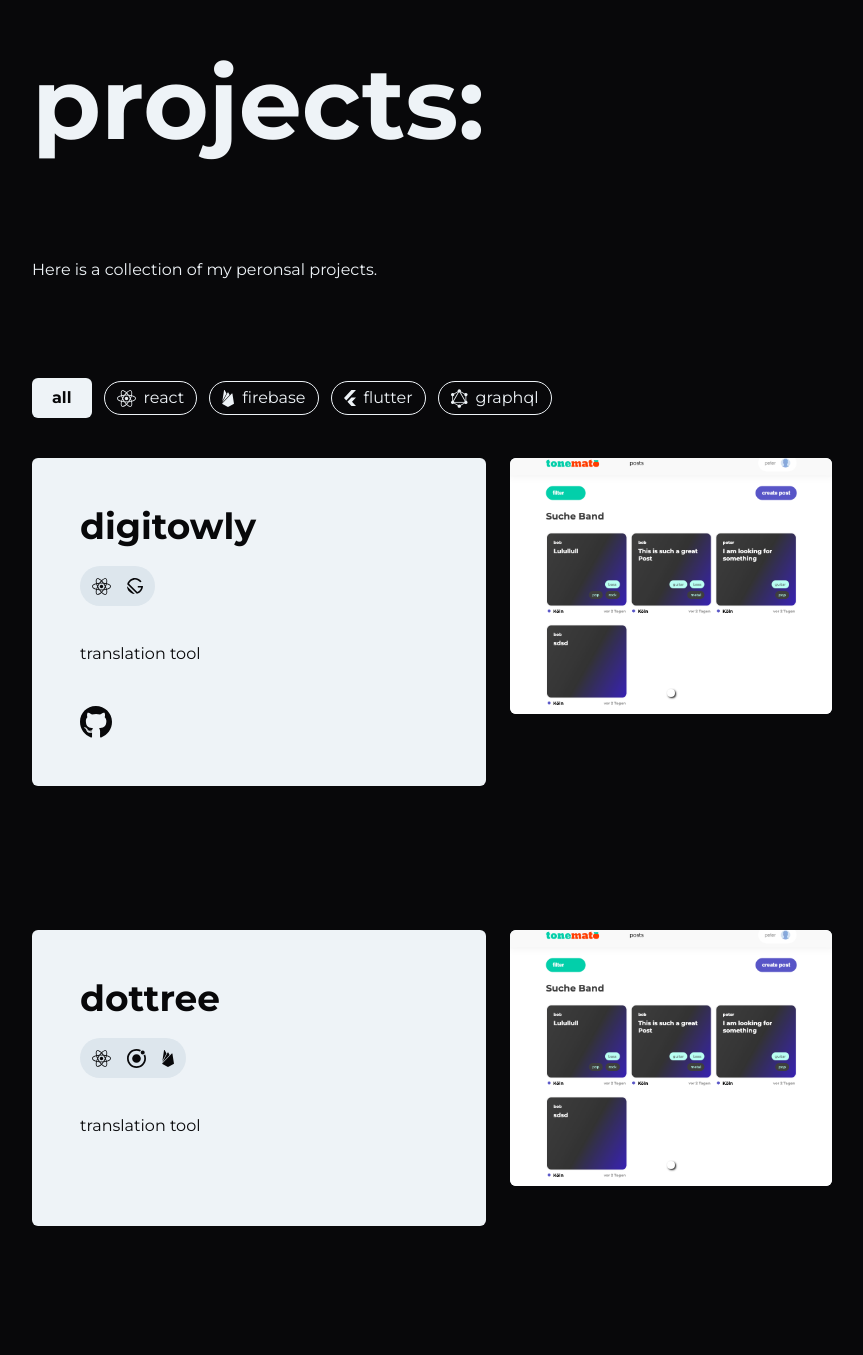
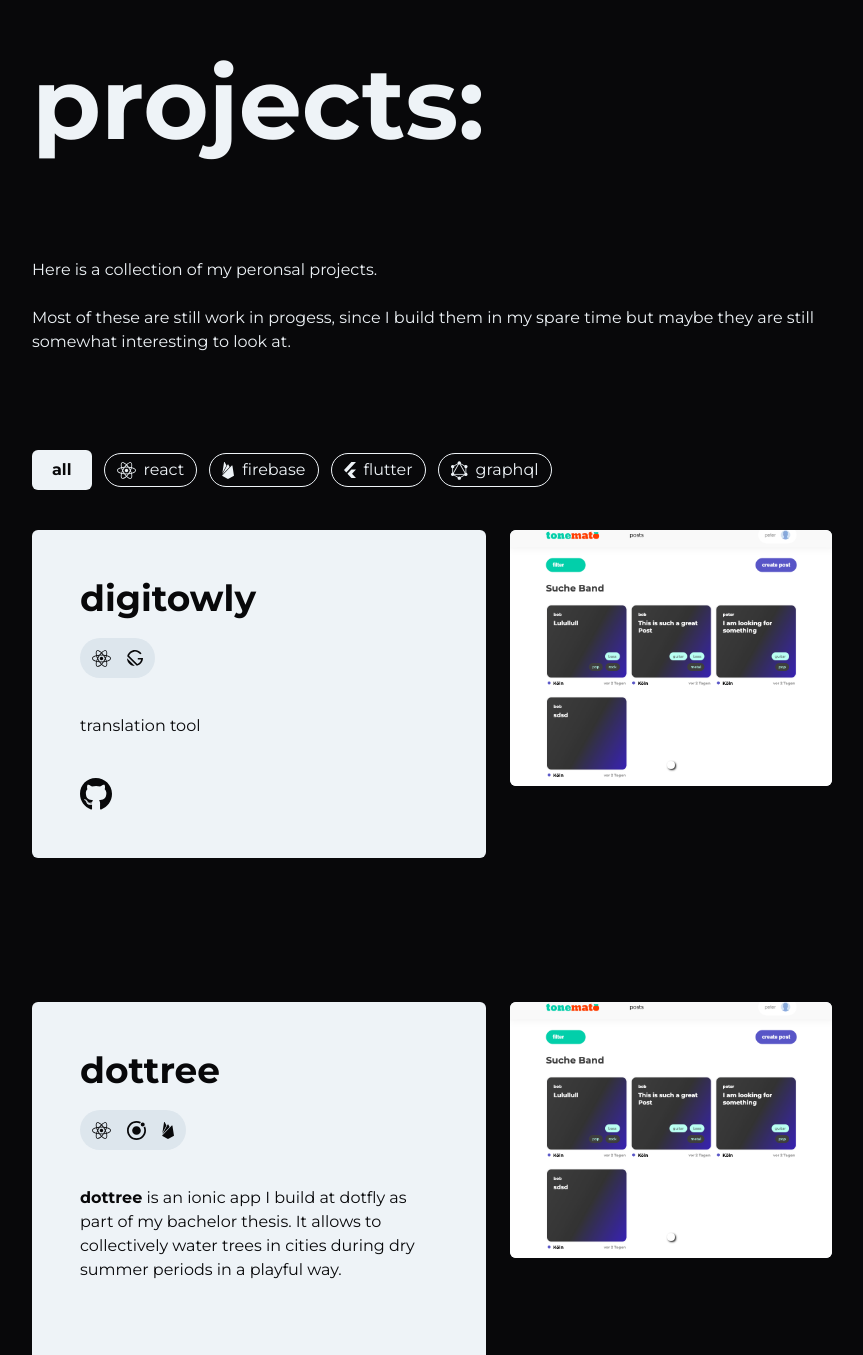
Before and after one commit to ropfoo/portowlio, a Next.js app: page / in a window 1280 px wide. Shown: the part 1442-2797 px from the top of the page, without its empty margins (208-1071 px from the left). Built offline with nearby package versions, Linux system fonts and the light colour scheme.

Commit message:
#content

```diff
--- a/src/components/Sections/ProjectsSection.tsx
+++ b/src/components/Sections/ProjectsSection.tsx
@@ -1,4 +1,5 @@
 import { useMemo, useState } from 'react';
+import ReactMarkdown from 'react-markdown';
 import { ProjectType, ToolType } from '../../types';
 import { MainSection, SectionProps } from '../Layout';
 import ProjectCard from '../ProjectCard/ProjectCard';
@@ -30,7 +31,11 @@ const ProjectsSection: React.FC<ProjectSectionProps> = ({
             <div className='flex flex-col'>
                 <H1>{sectionData?.title}</H1>
 
-                <article>{sectionData?.body}</article>
+                <article>
+                    {sectionData?.body && (
+                        <ReactMarkdown>{sectionData.body}</ReactMarkdown>
+                    )}
+                </article>
 
                 <div className='mt-24'>
                     <ProjectsFilter
--- a/src/content/projects/dottree.md
+++ b/src/content/projects/dottree.md
@@ -5,4 +5,6 @@ tools: ['react', 'ionic', 'firebase']
 carousel: ['/images/projects/tonemato/tonemato_1.png']
 ---
 
-translation tool
+**dottree** is an ionic app I build at dotfly as part of my bachelor thesis.
+It allows to collectively water trees in cities during dry summer periods in
+a playful way.
--- a/src/content/projects/pedalbrain.md
+++ b/src/content/projects/pedalbrain.md
@@ -5,4 +5,4 @@ github: 'https://github.com/ropfoo/pedalbrain'
 carousel: ['/images/projects/tonemato/tonemato_1.png']
 ---
 
-Pedalbrain is an app to store pedal configs
+The idea behind **pedalbrain** was to create a way to store digitlal representations of analogue guitar pedals to memorize different configuraions.
--- a/src/content/sections/intro.md
+++ b/src/content/sections/intro.md
@@ -7,4 +7,4 @@ linkedIn: 'https://www.linkedin.com/in/robert-pasdziernik/'
 I am Robert, a developer with a focus on the frontend side of life.
 
 \
-Blabla
+This is my portfolio, a small place where I share some the things I work on with everyon who is interested.
--- a/src/content/sections/projects.md
+++ b/src/content/sections/projects.md
@@ -3,3 +3,6 @@ title: 'projects:'
 ---
 
 Here is a collection of my peronsal projects.
+
+\
+Most of these are still work in progess, since I build them in my spare time but maybe they are still somewhat interesting to look at.
```
